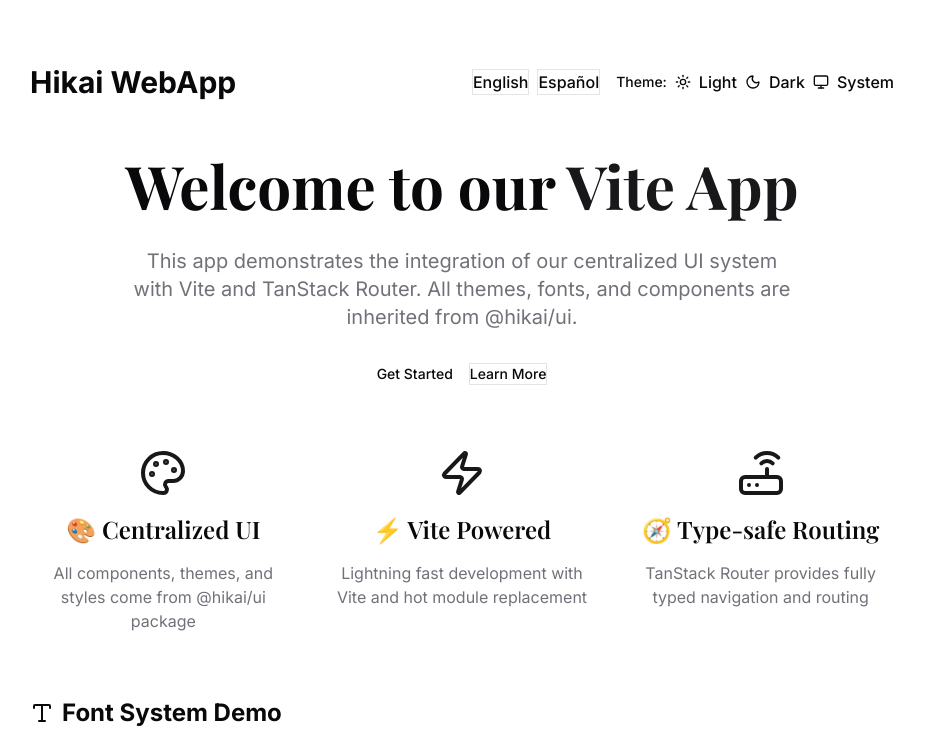
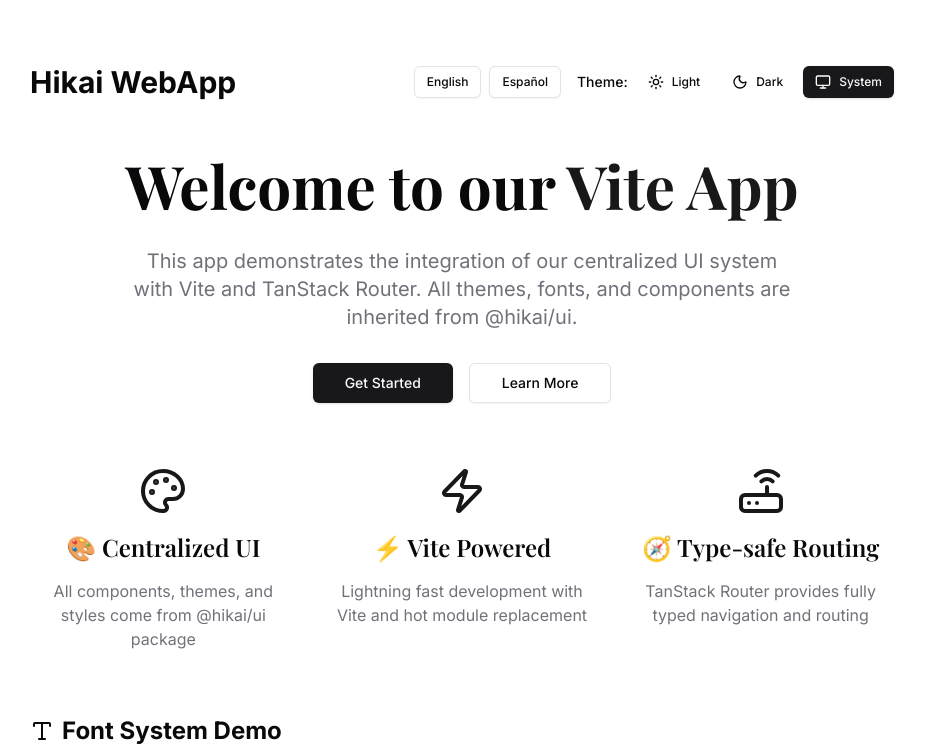
Before and after one commit to davewise-codes/hikai-repo, a React (Vite) app in the folder apps/webapp/: page / in a window 1280 px wide. Shown: the top 751 px of the page, without its empty margins (178-1103 px from the left). Built offline with nearby package versions, Linux system fonts and the light colour scheme.

Commit message:
fix tailwind webapp

```diff
--- a/apps/webapp/tailwind.config.js
+++ b/apps/webapp/tailwind.config.js
@@ -5,6 +5,7 @@ export default {
   content: [
     "./index.html",
     "./src/**/*.{js,ts,jsx,tsx}",
+    "../../packages/ui/src/**/*.{ts,tsx}",
   ],
   presets: [preset],
 };
```
